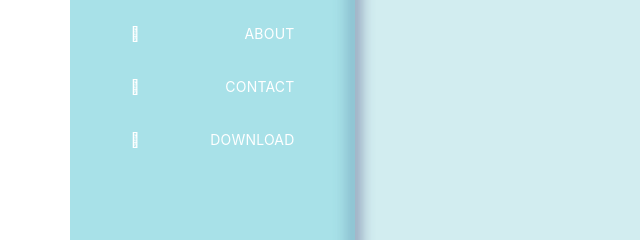
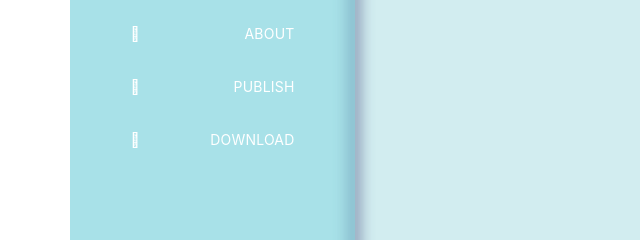
Before and after one commit to Swastik-B/Scitom, a plain HTML site: page videos.html in a window 1280 px wide. Shown: the part 319-559 px from the top of the page, 0-640 px from the left. Drawn offline with nearby package versions, Linux system fonts and the light colour scheme.

Commit message:
Update videos.html

```diff
--- a/videos.html
+++ b/videos.html
@@ -37,7 +37,7 @@
 						<a class="nav-link" href="about.html"><i class="fal fa-info"></i> About</a>
 					</li>
 					<li class="nav-item">
-						<a class="nav-link" href="contact.html"><i class="fal fa-address-card"></i> Contact</a>
+						<a class="nav-link" href="contact.html"><i class="fal fa-address-card"></i> Publish</a>
 					</li>
 					<li class="nav-item">
 						<a class="nav-link" href="download.html"><i class="fal fa-download"></i> Download</a>
```
